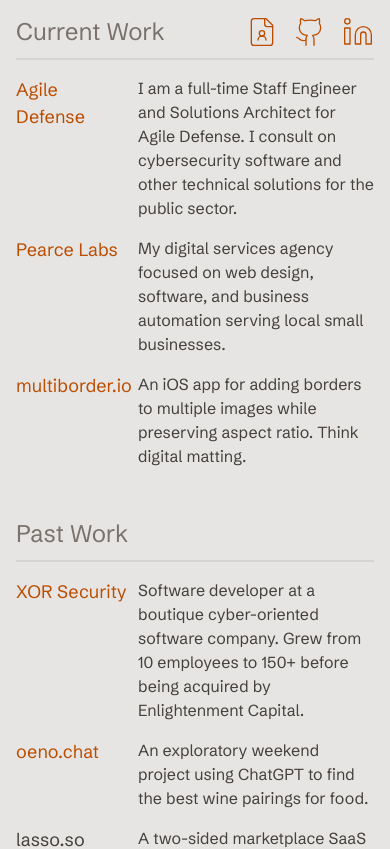
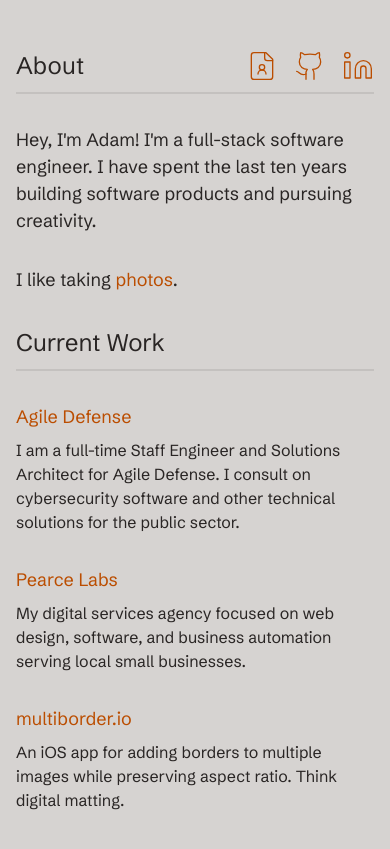
Before and after one commit to adamhp/adamhp.io, a Next.js app: page / in a window 390 px wide. Shown: the top 849 px of the page. Built offline with nearby package versions, Linux system fonts and the light colour scheme.

Commit message:
Improve mobile styling

```diff
--- a/src/app/globals.css
+++ b/src/app/globals.css
@@ -7,10 +7,17 @@
   --font-mono: var(--font-ibm-plex-mono);
 }
 
-/* light */
+/* dark */
+@media (prefers-color-scheme: dark) {
+  :root {
+    --foreground: var(--color-stone-200);
+    --background: var(--color-stone-800);
+  }
+}
+
 :root {
-  --foreground: var(--color-stone-700);
-  --background: var(--color-stone-200);
+  --foreground: var(--color-stone-800);
+  --background: var(--color-stone-300);
 }
 
 body {
@@ -19,22 +26,22 @@
 }
 
 p {
-  color: var(--color-stone-800);
-  margin-top: --spacing(4);
+  color: var(--foreground);
+  margin-top: --spacing(8);
   font-size: var(--text-lg);
   background: var(--background);
   color: var(--foreground);
 }
 
 h1 {
-  color: var(--color-stone-500);
+  color: var(--foreground);
   font-size: var(--text-2xl);
   margin-bottom: --spacing(2);
   margin-top: --spacing(8);
 }
 
 h2 {
-  color: var(--color-stone-500);
+  color: var(--foreground);
   font-size: var(--text-xl);
   margin-bottom: --spacing(2);
   margin-top: --spacing(6);
@@ -43,49 +50,6 @@
 a {
   @apply cursor-pointer transition-colors hover:text-amber-600 text-amber-700
 }
-
-/* ~~~ */
-
-/* dark */
-@media (prefers-color-scheme: dark) {
-  :root {
-    --foreground: var(--color-stone-200);
-    --background: var(--color-stone-800);
-  }
-
-  body {
-    background: var(--background);
-    color: var(--foreground);
-  }
-
-  p {
-    color: var(--color-stone-300);
-    margin-top: --spacing(4);
-    font-size: var(--text-lg);
-    background: var(--background);
-    color: var(--foreground);
-  }
-
-  h1 {
-    color: var(--color-stone-500);
-    font-size: var(--text-xl);
-    margin-bottom: --spacing(2);
-    margin-top: --spacing(8);
-
-  }
-
-  h2 {
-    color: var(--color-stone-400);
-    font-size: var(--text-xl);
-    margin-bottom: --spacing(2);
-    margin-top: --spacing(6);
-  }
-
-  a {
-    @apply cursor-pointer transition-colors hover:text-amber-500 text-amber-600
-  }
-}
-/* ~~~ */
 
 .highlight {
   @apply decoration-amber-800 decoration-4 underline underline-offset-4
--- a/src/app/page.tsx
+++ b/src/app/page.tsx
@@ -56,7 +56,7 @@
   link: string;
 }) {
   return (
-    <dl className='grid grid-cols-3 gap-2 my-4'>
+    <dl className='grid grid-cols-1 md:grid-cols-3 gap-2 md:my-4 my-8'>
       <dt>{link != '' ? <a href={link}>{title}</a> : title}</dt>
       <dd className='col-span-2'>{description}</dd>
     </dl>
@@ -65,23 +65,48 @@
 
 export default function Home() {
   return (
-    <div className='font-sans mx-auto max-w-7xl px-4 sm:px-6 lg:px-8 h-screen flex flex-col justify-center'>
-      <div className='m-auto max-w-3xl h-fit flex flex-col'>
+    <main className='font-sans h-full pb-32 flex flex-col justify-center'>
+      <div className='md:m-auto max-w-3xl h-full flex flex-col m-4'>
         <div>
+          <div className='flex flex-row items-baseline justify-between border-b-2 border-foreground/10'>
             <h1>About</h1>
+            <Socials />
+          </div>
+          <div>
             <p>
-            Hey, I&apos;m Adam! I&apos;m a full-stack software engineer. I have
-            spent the last ten years building software products and pursuing
-            creativity.
+              Hey, I&apos;m Adam! I&apos;m a full-stack software engineer. I
+              have spent the last ten years building software products and
+              pursuing creativity.
             </p>
             <p>
               I like taking <a href='https://adamhp.photos'>photos</a>.
             </p>
           </div>
+        </div>
 
         <div>
-          <div className='flex flex-row items-baseline justify-between border-b-2 border-stone-300 dark:border-stone-700'>
+          <div className='flex flex-row items-baseline justify-between border-b-2 border-foreground/10'>
             <h1>Current Work</h1>
+          </div>
+
+          {currentWork.map((work) => (
+            <WorkItem key={work.title} {...work} />
+          ))}
+        </div>
+        <div>
+          <div className='flex flex-row items-baseline justify-between border-b-2 border-foreground/10'>
+            <h1>Past Work</h1>
+          </div>
+          {pastWork.map((work) => (
+            <WorkItem key={work.title} {...work} />
+          ))}
+        </div>
+      </div>
+    </main>
+  );
+}
+
+const Socials = () => (
   <div className='flex flex-row justify-end space-x-4'>
     <a href='http://pearce.cv'>
       <svg
@@ -138,21 +163,4 @@
       </svg>
     </a>
   </div>
-          </div>
-
-          {currentWork.map((work) => (
-            <WorkItem key={work.title} {...work} />
-          ))}
-        </div>
-        <div>
-          <div className='flex flex-row items-baseline justify-between border-b-2 border-stone-300 dark:border-stone-700'>
-            <h1>Past Work</h1>
-          </div>
-          {pastWork.map((work) => (
-            <WorkItem key={work.title} {...work} />
-          ))}
-        </div>
-      </div>
-    </div>
 );
-}
```
Lines whose indentation alone changed are shown as unchanged.
